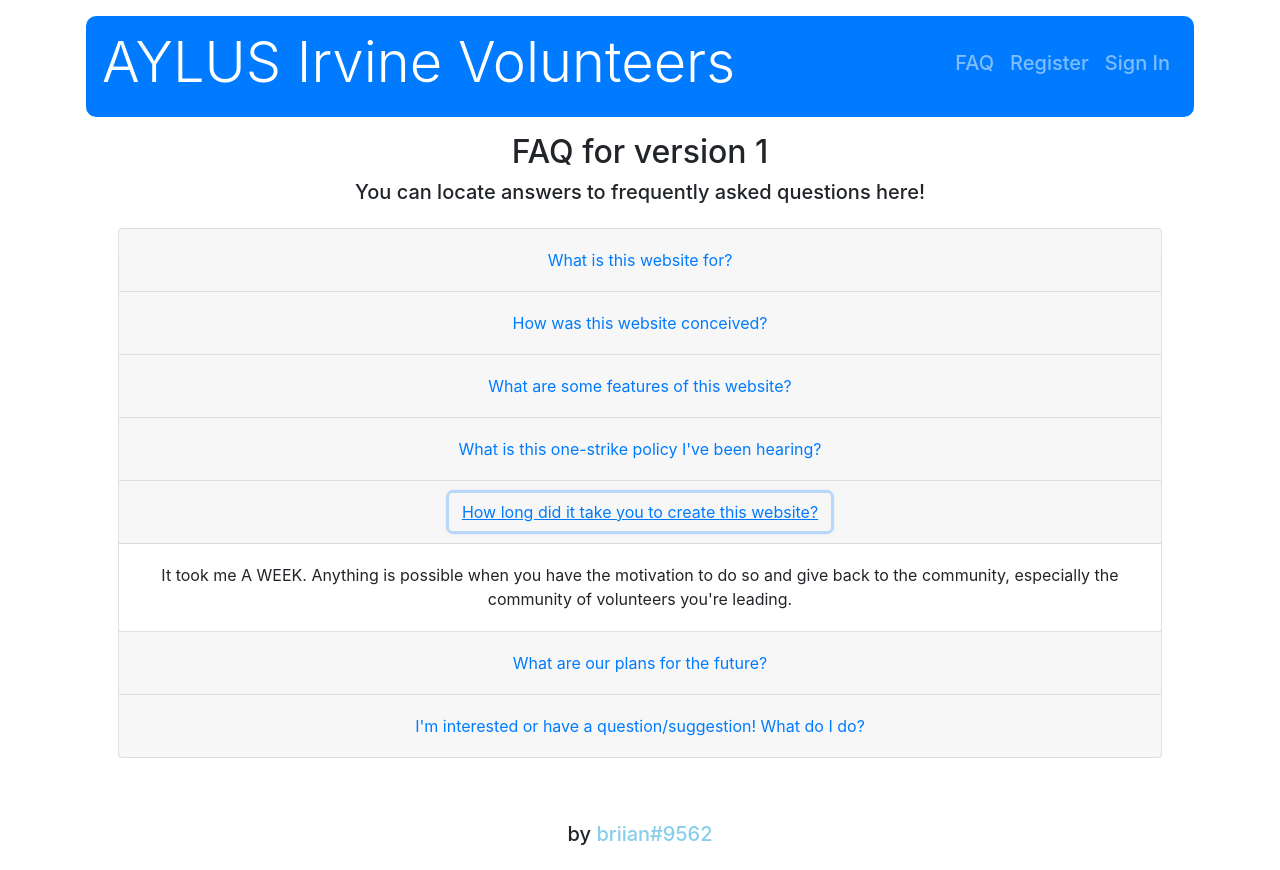
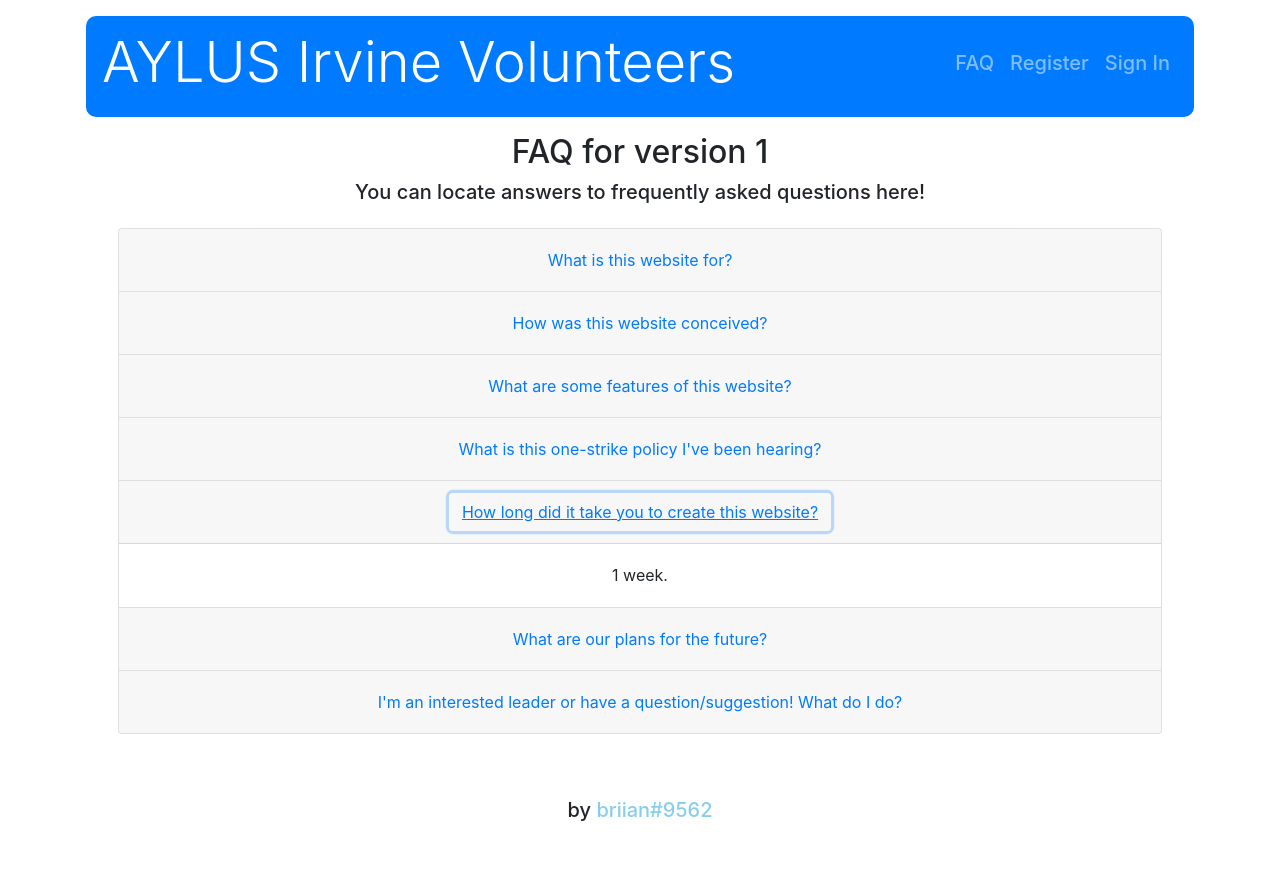
Before and after one commit to briansongdev/aylusirvine, a React (Create React App) app in the folder client/: page /faq in a window 1280 px wide. Both pictures are taken after a click on the button "How long did it take you to create this website?". After the commit the page ends 846 px from the top, so only its background shows below. Built offline with nearby package versions, Linux system fonts and the light colour scheme; no server answers.

Commit message:
v1 faq clarification

```diff
--- a/client/src/components/hourcheck.component.js
+++ b/client/src/components/hourcheck.component.js
@@ -17,11 +17,11 @@ export default function HourCheck() {
 
   const showMessage = () => {
     if (userData.user.hours <= 5) {
-      return <Container>You got this! Keep going!</Container>;
+      return <h6>You got this! Keep going!</h6>;
     } else if (userData.user.hours <= 20) {
-      return <Container>Nice job so far! 5+ hours is awesome!</Container>;
+      return <h6>Nice job so far! 5+ hours is awesome!</h6>;
     } else {
-      return <Container>Breezing! So many hours!</Container>;
+      return <h6>Breezing! So many hours!</h6>;
     }
   };
 
--- a/client/src/landing/faq.js
+++ b/client/src/landing/faq.js
@@ -102,11 +102,7 @@ export default class FAQ extends Component {
               </Accordion.Toggle>
             </Card.Header>
             <Accordion.Collapse eventKey="3">
-              <Card.Body>
-                It took me A WEEK. Anything is possible when you have the
-                motivation to do so and give back to the community, especially
-                the community of volunteers you're leading.
-              </Card.Body>
+              <Card.Body>1 week.</Card.Body>
             </Accordion.Collapse>
           </Card>
           <Card>
@@ -127,7 +123,8 @@ export default class FAQ extends Component {
           <Card>
             <Card.Header>
               <Accordion.Toggle as={Button} variant="link" eventKey="5">
-                I'm interested or have a question/suggestion! What do I do?
+                I'm an interested leader or have a question/suggestion! What do
+                I do?
               </Accordion.Toggle>
             </Card.Header>
             <Accordion.Collapse eventKey="5">
```
